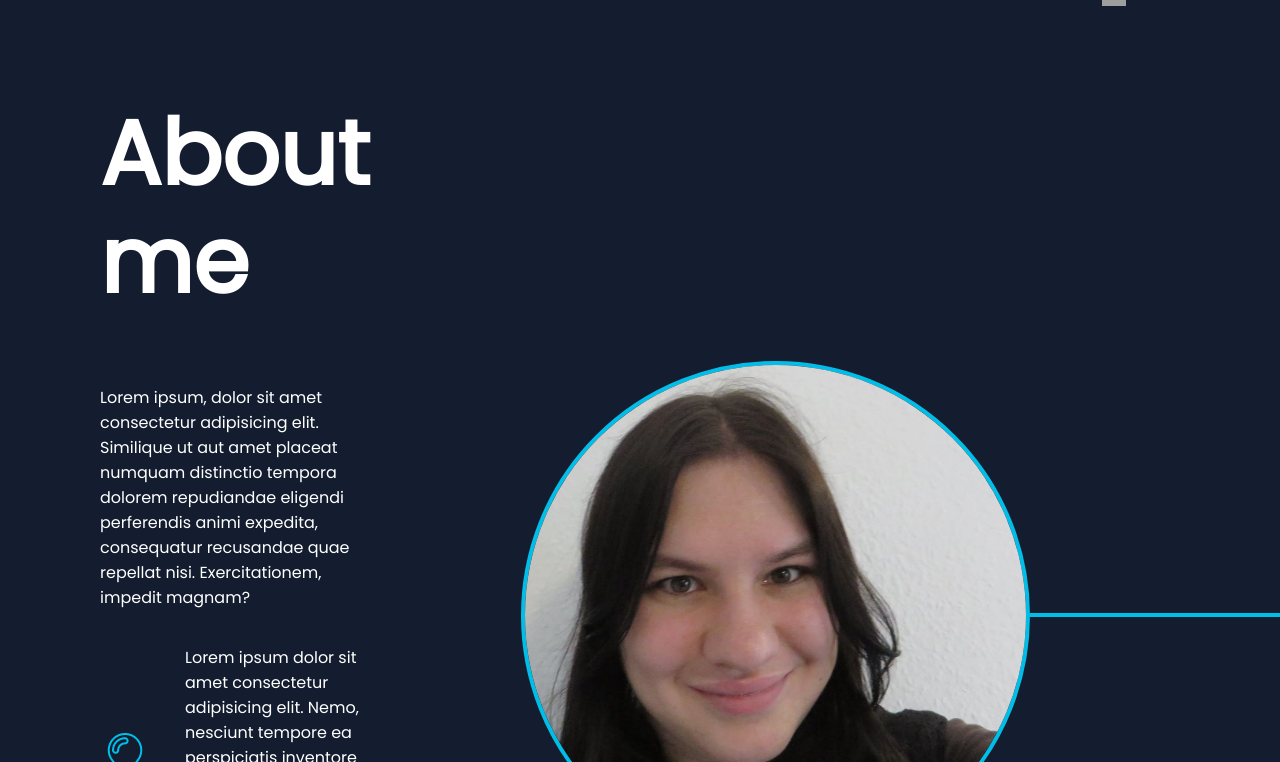
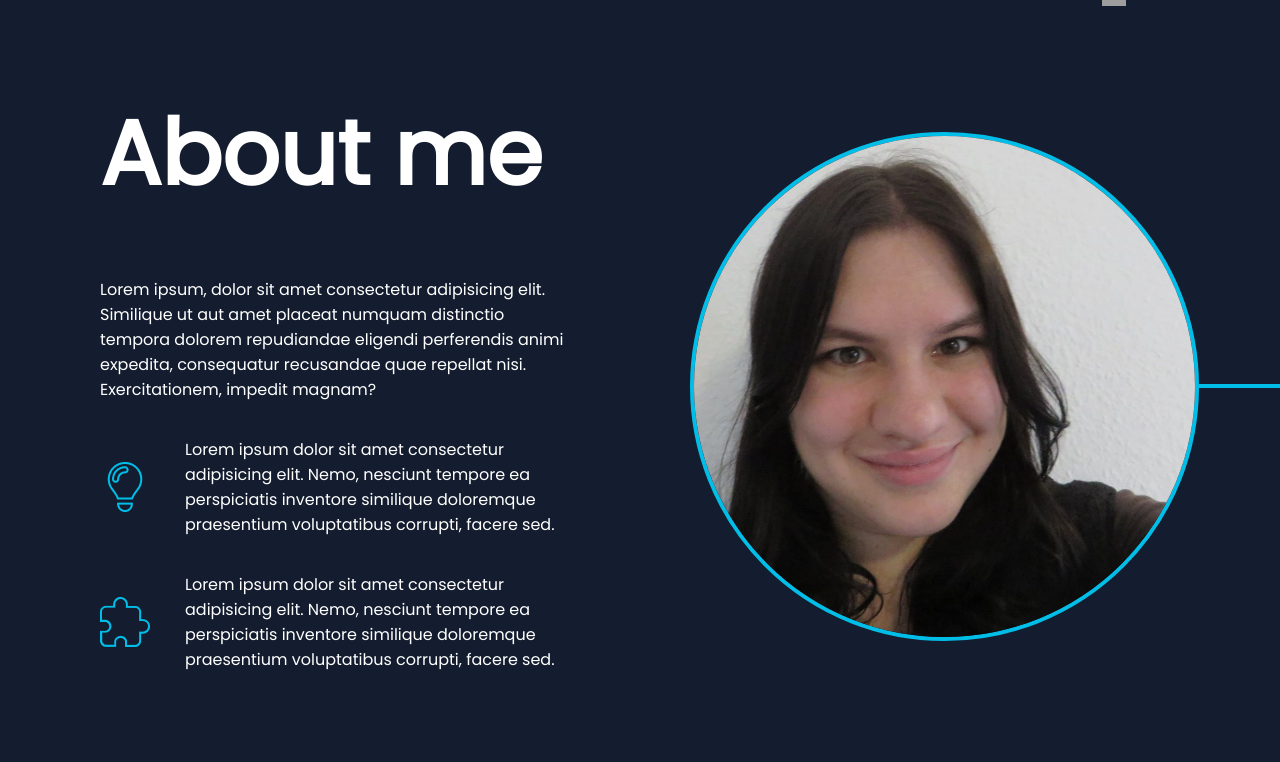
Before and after one commit to iri-ko/Portfolio, an Angular app: page / in a window 1280 px wide. Shown: the part 1018-1780 px from the top of the page. Built offline with nearby package versions, Linux system fonts and the light colour scheme; grey boxes are pictures that could not be loaded.

Commit message:
fixed layout for aboutme section and added hovereffect to icons

```diff
--- a/src/app/c.mainpage/contact.ts
+++ /dev/null
@@ -1,2 +0,0 @@
-export interface C {
-}
--- a/src/app/mainpage/aboutme/aboutme.component.scss
+++ b/src/app/mainpage/aboutme/aboutme.component.scss
@@ -5,11 +5,10 @@
     @include width-1940;
 
     display: flex;
-    justify-content: flex-start;
+    justify-content: space-between;
     padding-left: 100px;
     width: 100%;
     margin: 100px 0px;
-    gap: 140px;
 
     .aboutmeleft {
         width: 40%;
@@ -29,6 +28,13 @@
 
             img {
                 height: 50px;
+                transition: transform 0.2s ease;
+                transform-origin: top;
+
+                &:hover {
+                    transform: scale(1.33) translatey(5px);
+                    cursor: pointer;
+                }
             }
         }
     }
@@ -36,6 +42,8 @@
     .aboutmeright {
         display: flex;
         align-items: center;
+        justify-content: flex-end;
+        width: 50%;
 
         img {
             width: 509px;
@@ -48,7 +56,7 @@
         .blueline {
             background-color: #00BEE8;
             height: 4px;
-            width: 250px
+            width: 100%
         }
     }
 }
```
